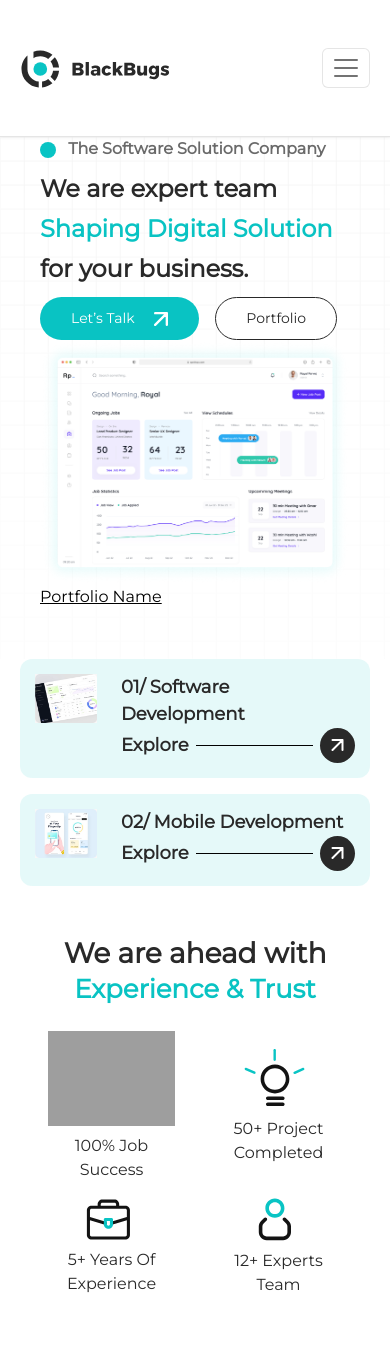
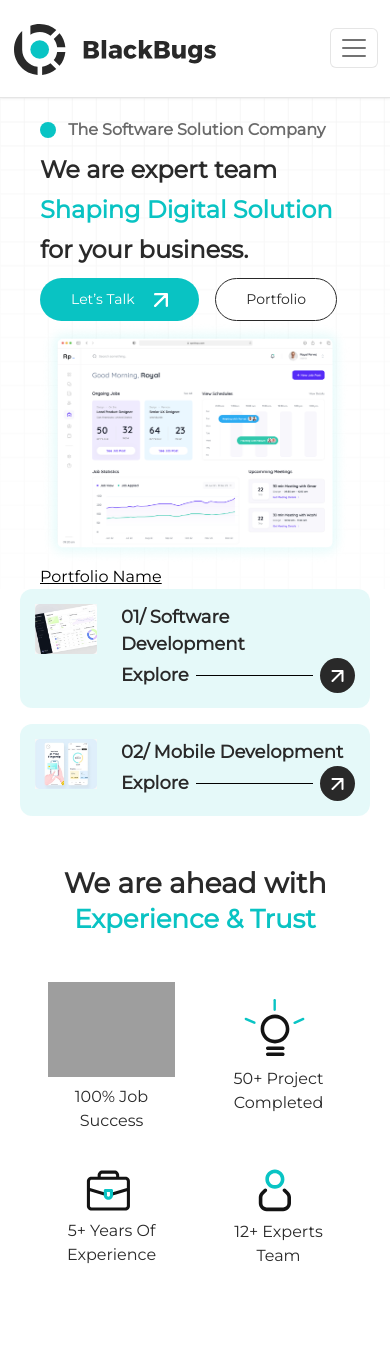
Before and after one commit to patelprakash1/Blackbugs-Website, a PHP site: page /index.html in a window 390 px wide. Shown: the top 1345 px of the page. Run offline with PHP 8.4, Linux system fonts and the light colour scheme; some libraries are stand-ins or nearby versions; grey boxes are pictures that could not be loaded.

Commit message:
Header Change

```diff
--- a/assets/Css/style.css
+++ b/assets/Css/style.css
@@ -183,7 +183,7 @@
     display: none;
 }
 .header .mobile-menu img{
-    filter: contrast(0);
+    filter: brightness(0) invert(1);
 }
 .header .mobile-menu li a{
     color: var(--white);
@@ -1042,7 +1042,7 @@
 }
 
     .header .navbar ul li a.nav-link{
-        font-size: 18px;
+        font-size: 20px;
         font-weight: 600;
         padding: 5px 15px;
         width: 100%;
@@ -1197,9 +1197,9 @@
         height: 10px;
     }
 
-    .container-fluids {
+    /* .container-fluids {
         padding: 25px;
-    }
+    } */
     h1 {
         font-size: 35px;
     }
@@ -1309,17 +1309,16 @@
         font-size: 16px;
     }
     .bb-index-bg {
-        padding-left: 20px;
-        padding-right: 20px;
+        padding: 20px 20px 0px 20px;
     }
         .side-cus-padding {
             padding: 0px;
         }
-    .container-fluids {
+    /* .container-fluids {
         padding: 20px;
-    }
+    } */
     h1 {
-        font-size: 25px;
+        font-size: 35px;
         line-height: 40px;
     }
     h2 {
@@ -1343,9 +1342,15 @@
         font-size: 16px;
     }
 
-    .header .header_logo {
+    .mb-2 {
+        margin-bottom: 0.5rem!important;
+        gap: 10px;
+        margin-top: 20px;
+    }
+
+    /* .header .header_logo {
         width: 150px;
-    }
+    }     */
      .btn-form {
         padding: 10px 20px;
     }
```
Also changed, not shown: index.html (line endings or trailing spaces).
